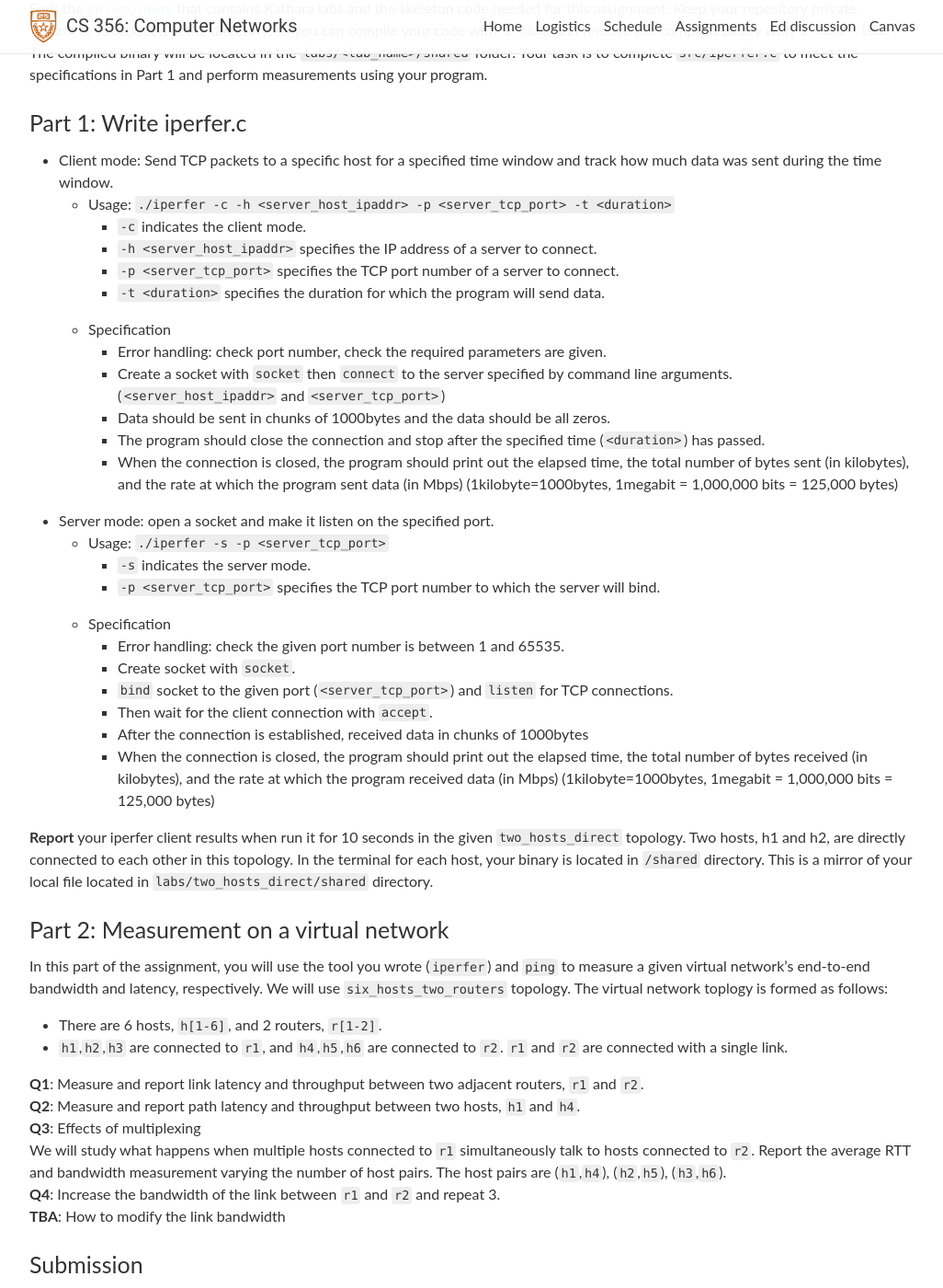
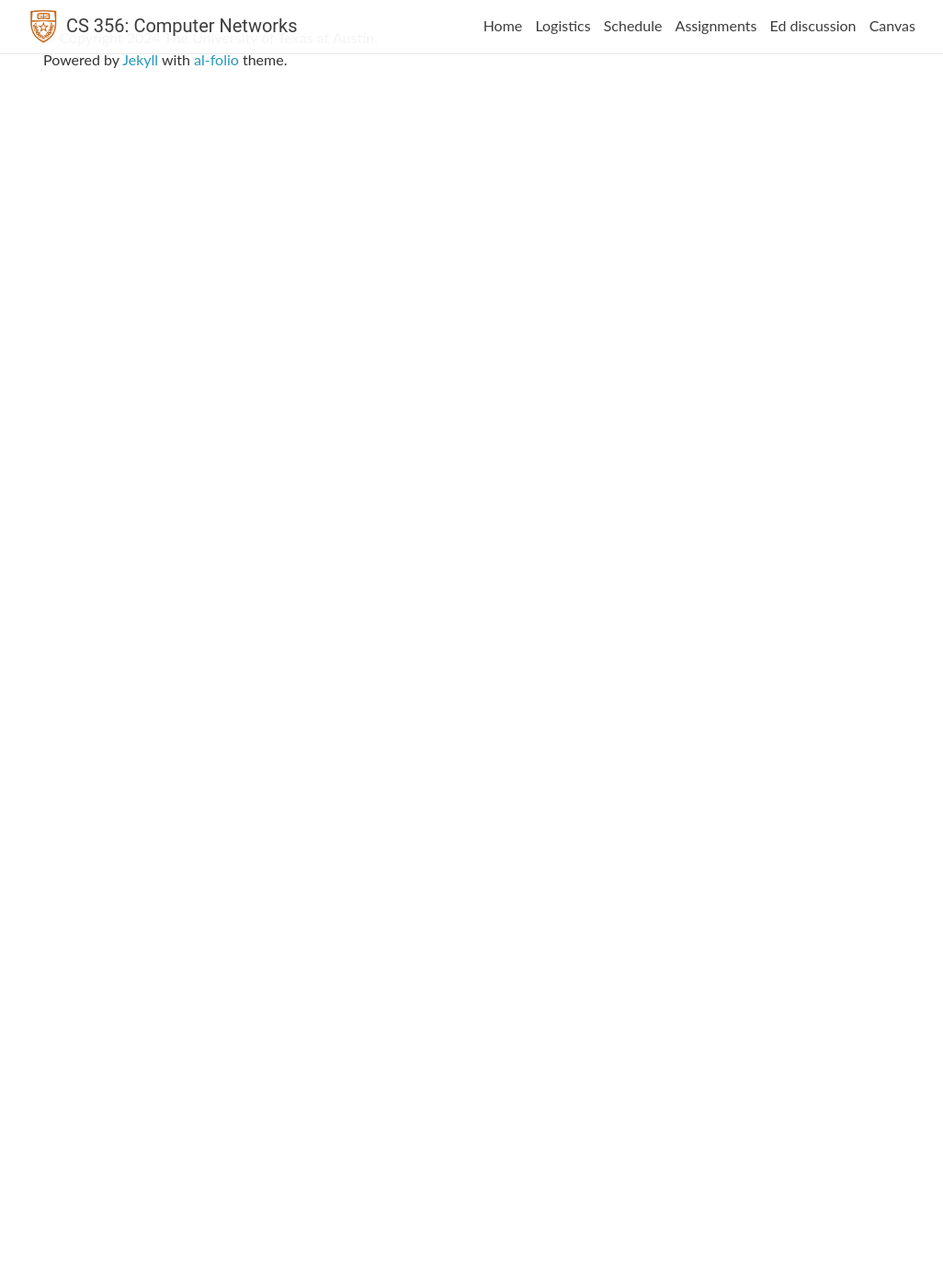
Before and after one commit to utcs356/sp25, a Jekyll site: the page built from _pages/1_socket.md, in a window 1280 px wide and 1400 px high, scrolled down 247 px. Shown: the whole window at 92% size, without its empty margins (126-1152 px from the left). Built offline with Jekyll 4.4.1, drawn with Linux system fonts in a browser that asks for light colours; nearby versions of some CDN libraries; comment, search, counter and statistics services are not loaded; after the commit the page ends 900 px from its top, so only the background shows below that; some of the changed text lies outside the part shown.

Commit message:
Unrelease assignment 1

```diff
--- a/_pages/1_socket.md
+++ b/_pages/1_socket.md
@@ -1,85 +1,5 @@
 ---
 layout: page
 permalink: /assignments/assignment1
-title: "Assignment 1: Socket Programming and Measurement"
+title: "Assignment 1: TBD"
 ---
-### Part 0: Setup and Overview
-Fork the [git repository](https://github.com/utcs356/assignment1.git) that contains Kathara labs and the skeleton code needed for this assignment. Keep your repository private.
-`Makefile` is included in the directory, so you can compile your code with `$ make` and remove the compiled binary with `$ make clean`. The compiled binary will be located in the `labs/<lab_name>/shared` folder.
-Your task is to complete `src/iperfer.c` to meet the specifications in Part 1 and perform measurements using your program.
-
-### Part 1: Write iperfer.c
-* Client mode: Send TCP packets to a specific host for a specified time window and track how much data was sent during the time window.
-    * Usage: `./iperfer -c -h <server_host_ipaddr> -p <server_tcp_port> -t <duration>`
-        * `-c` indicates the client mode.
-        * `-h <server_host_ipaddr>` specifies the IP address of a server to connect.
-        * `-p <server_tcp_port>` specifies the TCP port number of a server to connect.
-        * `-t <duration>` specifies the duration for which the program will send data.
-    * Specification
-        * Error handling: check port number, check the required parameters are given.
-        * Create a socket with `socket` then `connect` to the server specified by command line arguments.
-        (`<server_host_ipaddr>` and `<server_tcp_port>`)
-        * Data should be sent in chunks of 1000bytes and the data should be all zeros.
-        * The program should close the connection and stop after the specified time (`<duration>`) has passed.
-        * When the connection is closed, the program should print out the elapsed time, the total number of bytes sent (in kilobytes), and the rate at which the program sent data (in Mbps) (1kilobyte=1000bytes, 1megabit = 1,000,000 bits = 125,000 bytes)
-
-
-* Server mode: open a socket and make it listen on the specified port.
-    * Usage: `./iperfer -s -p <server_tcp_port>`
-        * `-s` indicates the server mode.
-        * `-p <server_tcp_port>` specifies the TCP port number to which the server will bind.
-    * Specification
-        * Error handling: check the given port number is between 1 and 65535.
-        * Create socket with `socket`.
-        * `bind` socket to the given port (`<server_tcp_port>`) and `listen` for TCP connections.
-        * Then wait for the client connection with `accept`.
-        * After the connection is established, received data in chunks of 1000bytes
-        * When the connection is closed, the program should print out the elapsed time, the total number of bytes received (in kilobytes), and the rate at which the program received data (in Mbps) (1kilobyte=1000bytes, 1megabit = 1,000,000 bits = 125,000 bytes)
-
-**Report** your iperfer client results when run it for 10 seconds in the given `two_hosts_direct` topology. Two hosts, h1 and h2, are directly connected to each other in this topology. In the terminal for each host, your binary is located in `/shared` directory. This is a mirror of your local file located in `labs/two_hosts_direct/shared` directory.
-
-### Part 2: Measurement on a virtual network
-In this part of the assignment, you will use the tool you wrote (`iperfer`) and `ping` to measure a given virtual network's end-to-end bandwidth and latency, respectively. We will use `six_hosts_two_routers` topology. The virtual network toplogy is formed as follows:
-* There are 6 hosts, `h[1-6]`, and 2 routers, `r[1-2]`.
-* `h1`,`h2`,`h3` are connected to `r1`, and `h4`,`h5`,`h6` are connected to `r2`. `r1` and `r2` are connected with a single link.
-
-**Q1**: Measure and report link latency and throughput between two adjacent routers, `r1` and `r2`.
-**Q2**: Measure and report path latency and throughput between two hosts, `h1` and `h4`.
-**Q3**: Effects of multiplexing
-We will study what happens when multiple hosts connected to `r1` simultaneously talk to hosts connected to `r2`. Report the average RTT and bandwidth measurement varying the number of host pairs. The host pairs are (`h1`,`h4`), (`h2`,`h5`), (`h3`,`h6`).
-**Q4**: Increase the bandwidth of the link between `r1` and `r2` and repeat 3.
-**TBA**: How to modify the link bandwidth
-
-### Submission
-You must submit:
-* A tar ball file of the modified assignment1 directory.
-    * `$ tar -zcvf assignment1 assign1_username1_username2.tar.gz`
-    * Replace `username1` and `username2` with your CS usernames.
-* A pdf file contains the Part 1 results and the measurement results for Part 2.
-    * The PDF file must contain the names and eids of all group memebers.
-
-### Grading
-* `iperfer.c` implementation
-	* Command line argument verification 10%
-    * Server mode implementation 15%
-    * Client mode implementation 15%
-* Part 1 results
-    * Client-side result: 10%
-	* Server-side result: 10%
-* Part 2 results.
-	* Q1: 10%
-    * Q2: 10%
-	* Q3: 10%
-	* Q4: 10%
-
-### Appendix. Kathara tutorial
-Kathara lab is a set of preconfigured (virtual) devices. A basic Kathara lab is a directory tree containing:
-* lab.conf ⇒ describes the network topology and the devices to be started
-    * Syntax: `machine[arg]=value``
-        * machine is the name of the device
-        * if arg is a number ⇒ value is the name of a collision domain to which eth arg should be attached
-        * if arg is not a number, then it must be an option and value the argument
-* Subdirectories: contains the configuration settings for each device
-* `<device_name>.startup` files that describe actions performed by devices when they are started.
-
-To deploy virtual network, move to the Kathara lab directory then type `$ kathara lstart`. Then the xterm terminal connected to each virtual network device would appear. Some useful kathara commands are summarized [here](https://www.kathara.org/man-pages/kathara.1.html)
```
